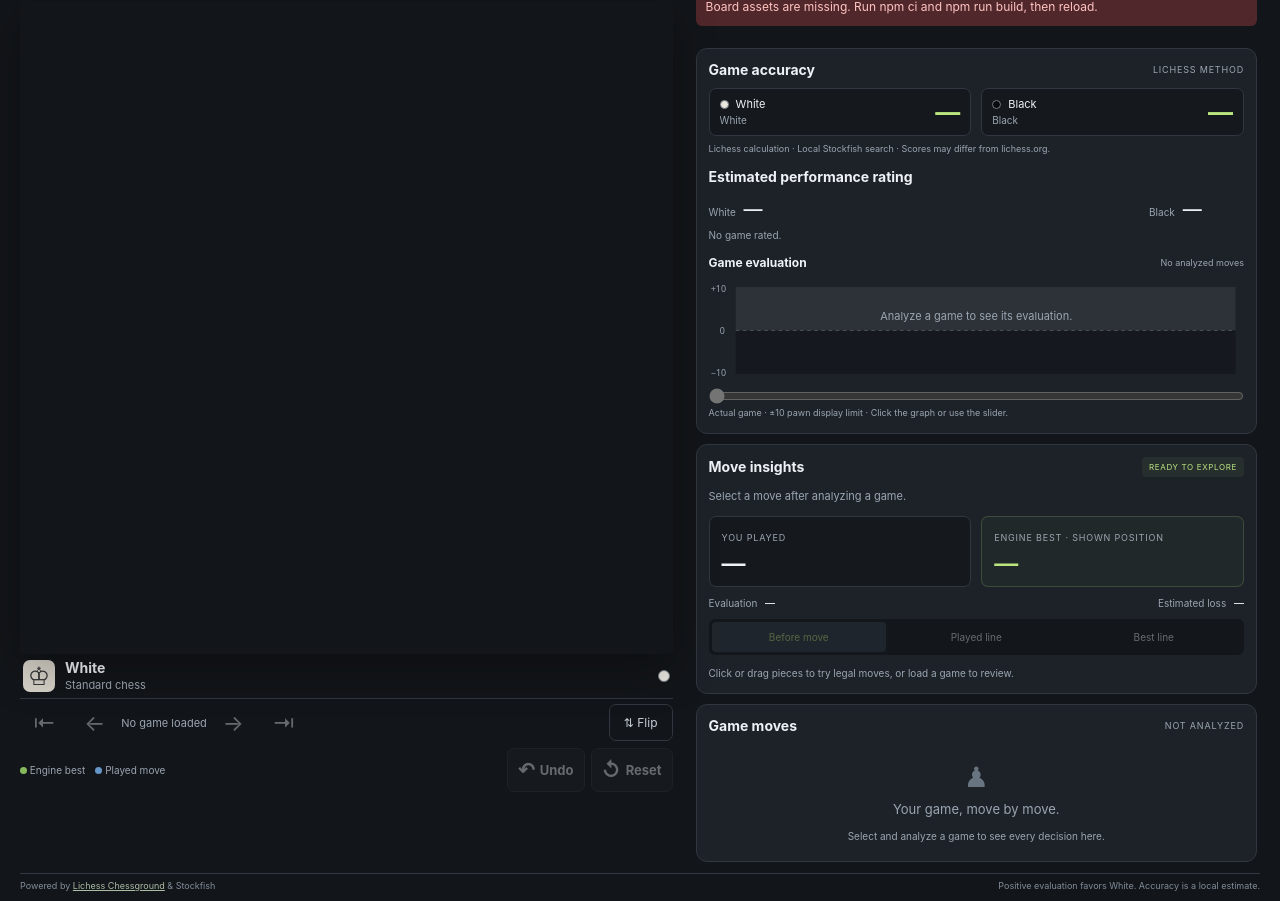
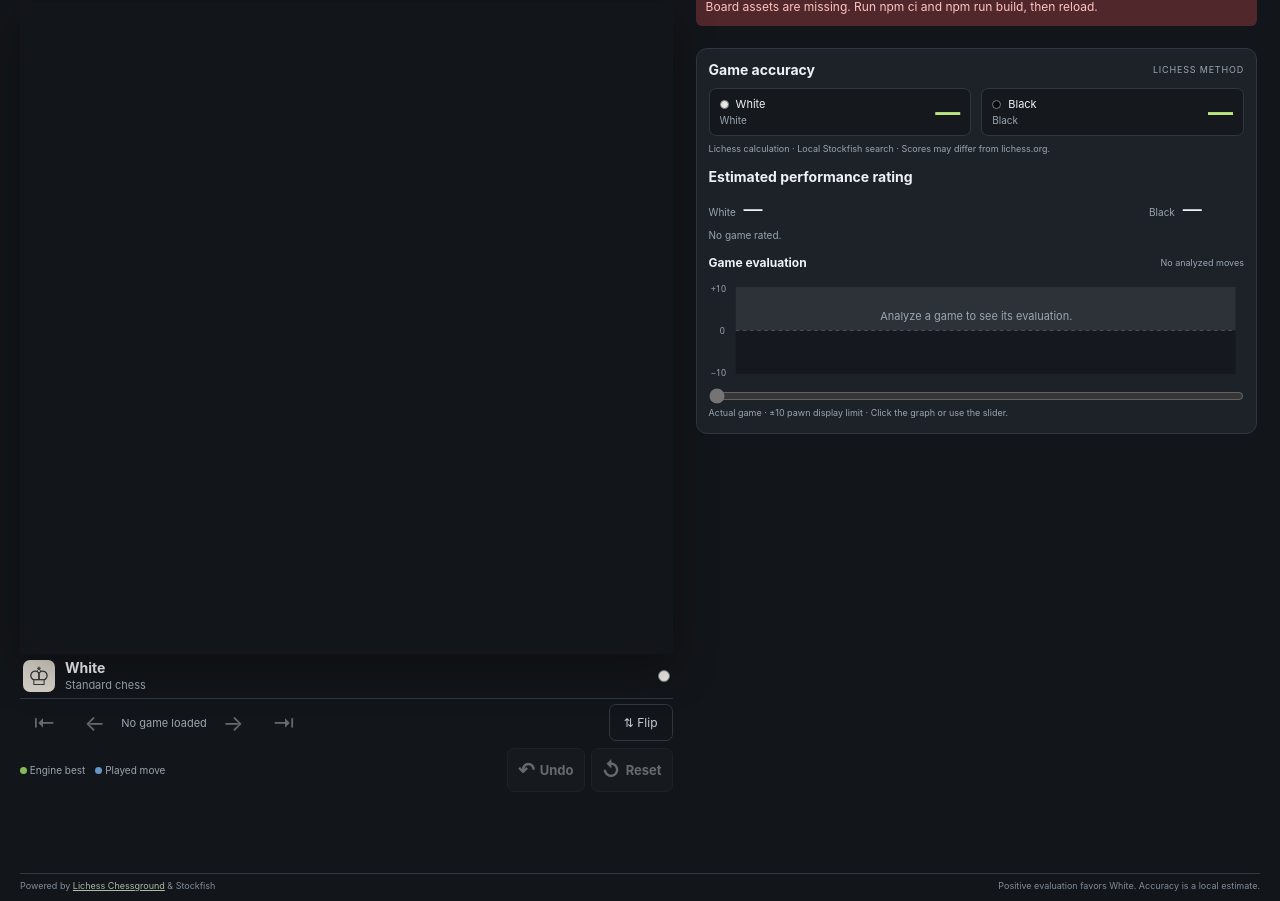
Before and after one commit to MCodrescu/ChessAnalyzer, a Django app: template src/chess_analyzer/web/templates/review/index.html in a window 1280 px wide. Shown: the part 109-1010 px from the top of the page. Run offline with Django 5.2, Linux system fonts and the light colour scheme; the template is opened without the code that fills it, so the values that code supplies are empty; some libraries are stand-ins or nearby versions.

Commit message:
remove redundant sections

```diff
--- a/src/chess_analyzer/web/static/review/review.css
+++ b/src/chess_analyzer/web/static/review/review.css
@@ -17,12 +17,14 @@ main { max-width: 1320px; width: 100%; margin: 0 auto; padding: 10px 20px; flex:
 .secondary { border-color: var(--border); color: #c3ccd5; font-size: 12px; }
 .workspace { display: grid; grid-template-columns: minmax(0, 1.15fr) minmax(340px, 1fr); gap: 20px; flex: 1; min-height: 0; }
 body.variation-mode::after { content: ''; position: fixed; inset: 0; background: #80808066; backdrop-filter: grayscale(1) brightness(.55); z-index: 5; pointer-events: none; }
-body.variation-mode .board-column, body.variation-mode .comparison-panel { position: relative; z-index: 6; }
-body.variation-mode .comparison-panel { border-color: var(--accent); }
+body.variation-mode .board-column { position: relative; z-index: 6; }
 #position-search-status:empty { display: none; }
 /* Size the square from both available width and height, leaving controls visible. */
 .board-column { min-width: 0; min-height: 0; container-type: size; display: flex; flex-direction: column; align-items: center; }
-.player-card, .board-shell, .board-toolbar, .board-caption { width: min(100%, max(0px, calc(100cqh - 188px))); flex-shrink: 0; }
+.player-card, .board-shell, .board-toolbar, .board-caption, .board-feedback { width: min(100%, max(0px, calc(100cqh - 220px))); flex-shrink: 0; }
+.board-feedback { height: 32px; display: flex; align-items: center; gap: 6px; overflow-y: auto; }
+.board-feedback #position-search-status { margin: 0; font-size: 10px; min-width: 0; }
+.board-feedback button { padding: 4px 6px; font-size: 10px; flex-shrink: 0; }
 .player-card { display: flex; gap: 10px; align-items: center; padding: 5px 3px; height: 44px; }
 .player-card > div { min-width: 0; }
 .avatar { display: grid; place-items: center; background: #292f36; width: 32px; height: 32px; flex-shrink: 0; border-radius: 7px; font-size: 25px; color: #a7b2bf; }
@@ -109,7 +111,7 @@ form > label { font-size: 11px; color: var(--muted); display: block; margin-bott
 #import-description { margin: 0 0 18px; }#import-status { margin-bottom: 0; }
 footer { display: flex; justify-content: space-between; gap: 8px; font-size: 9px; color: #818d9a; border-top: 1px solid var(--border); padding-top: 6px; flex-shrink: 0; flex-wrap: wrap; }footer a { color: #adbca4; }
 @media (min-width: 851px) {
-	.review-column { display: grid; grid-template-rows: auto auto auto minmax(70px, 1fr); }
+	.review-column { display: flex; }
 	.moves-panel { min-height: 0; display: flex; flex-direction: column; }
 	.moves-panel .panel-heading { flex-shrink: 0; }.move-list { min-height: 0; max-height: none; }
 }
@@ -121,15 +123,15 @@ footer { display: flex; justify-content: space-between; gap: 8px; font-size: 9px
 	.metrics { margin: 6px 0; }.preview-tabs button { padding: 6px 3px; }#preview-note { margin-top: 6px; font-size: 9px; }
 }
 @media (max-width: 850px) {
-	.workspace { grid-template-columns: minmax(0, 1fr); grid-template-rows: minmax(0, 1.2fr) minmax(0, 1fr); gap: 8px; }
+	.workspace { grid-template-columns: minmax(0, 1fr); grid-template-rows: minmax(0, 1.6fr) minmax(0, 1fr); gap: 8px; }
 	.site-header { padding: 5px 12px; gap: 8px; }.brand { font-size: 16px; }.brand > span:first-child { font-size: 25px; }
 	.header-actions .local-badge, .brand-tag { display: none; }.header-actions button { padding: 7px 9px; font-size: 10px; }
 	.header-actions .primary { min-width: 0; }#import-dialog { padding: 14px; }.accuracy-cards strong { font-size: 22px; }
 	main { padding: 6px 10px; gap: 4px; }
-	.player-card, .board-shell { width: min(100%, max(0px, calc(100cqh - 148px))); }
+	.player-card, .board-shell { width: min(100%, max(0px, calc(100cqh - 180px))); }
 	.player-card { height: 32px; padding: 2px; gap: 7px; }.avatar { width: 26px; height: 26px; font-size: 21px; }
 	.player-card strong { font-size: 12px; }.player-card div > span { font-size: 9px; }
-	.board-toolbar, .board-caption { width: 100%; max-width: 420px; }
+	.board-toolbar, .board-caption, .board-feedback { width: 100%; max-width: 420px; }
 	.board-toolbar { padding-top: 2px; }.navigation button { padding: 3px 10px; font-size: 20px; }
 	.board-toolbar > button { padding: 6px 10px; }.board-caption { font-size: 9px; margin-top: 3px; }
 	footer { font-size: 8px; padding-top: 4px; }footer > span:last-child { display: none; }
--- a/src/chess_analyzer/web/static/review/review.js
+++ b/src/chess_analyzer/web/static/review/review.js
@@ -1,4 +1,4 @@
-import { formatEvaluation, formatGameResult, moveSquares, positionFor } from './review-state.js';
+import { formatGameResult, moveSquares, positionFor } from './review-state.js';
 import { ReviewSummary } from './review-summary.js';
 import { RatingSummary } from './rating-summary.js';
 import { importDialog, setReviewStatus } from './import-dialog.js';
@@ -9,7 +9,6 @@ let ground;
 let analysis;
 let selected = 0;
 let preview = 'before';
-let moveButtons = [];
 let Chess;
 let legalDestinations;
 let boardPosition;
@@ -40,8 +39,6 @@ function searchPosition() {
   const version = positionSearchVersion;
   const fen = boardPosition.fen();
   const chess960 = boardPosition.chess960;
-  $('best-move').textContent = 'Searching…';
-  $('evaluation').textContent = 'Searching…';
   $('position-search-status').textContent = 'Stockfish is searching the shown position.';
   ground.setAutoShapes([]);
   // Serialize searches: abandoning a browser request does not stop its engine.
@@ -61,8 +58,6 @@ function searchPosition() {
         const data = await response.json();
         if (!response.ok) throw new Error(data.error || 'Position analysis failed. Please try again.');
         if (version !== positionSearchVersion) return;
-        $('best-move').textContent = data.best_move_san || 'Game over';
-        $('evaluation').textContent = formatEvaluation(data.evaluation);
         $('position-search-status').textContent = data.evaluation.terminal_result
           ? `Game over: ${formatGameResult(data.evaluation.terminal_result)}.`
           : 'Local Stockfish suggestion for the shown position. Game scores are unchanged.';
@@ -75,7 +70,6 @@ function searchPosition() {
         }
       } catch (error) {
         if (version !== positionSearchVersion) return;
-        $('best-move').textContent = $('evaluation').textContent = 'Unavailable';
         $('position-search-status').textContent = error.message || 'Unable to reach the analysis server.';
         $('retry-position').hidden = false;
       }
@@ -123,7 +117,7 @@ function renderBoardPosition(lastMove, shapes = ground.state.drawable.autoShapes
   // Expose the actual full position, rather than Chessground's placement-only FEN.
   $('board').dataset.fen = boardPosition.fen();
   const exploring = boardPosition.history().length > 0;
-  const variationMode = exploring || Boolean(analysis && preview === 'best');
+  const variationMode = exploring;
   document.body.classList.toggle('variation-mode', variationMode);
   $('undo-variation').disabled = !exploring;
   $('reset-variation').disabled = !variationMode;
@@ -145,14 +139,7 @@ function renderVariation(lastMove) {
   const state = boardPosition.isCheckmate() ? `${color} is checkmated.`
     : boardPosition.isStalemate() ? 'Stalemate.'
       : `${color} to move${boardPosition.isCheck() ? ' · Check' : ''}.`;
-  const line = boardPosition.history().join(' ');
   $('board').setAttribute('aria-label', `Interactive chessboard, ${state}`);
-  $('quality').textContent = 'EXPLORING';
-  $('position-label').textContent = `Your variation: ${line}`;
-  $('cp-loss').textContent = '—';
-  $('played-move').textContent = '—';
-  for (const button of document.querySelectorAll('[data-preview]')) button.setAttribute('aria-pressed', 'false');
-  $('preview-note').textContent = `${state} Click or drag pieces to continue your variation. Undo or Reset to return. Original game scores and graph are unchanged.`;
   searchPosition();
 }
 
@@ -174,14 +161,10 @@ function playBoardMove(from, to, promotion) {
 }
 
 function resetVariation() {
-  if (analysis) selectMove(selected, preview === 'best' ? 'before' : preview);
+  if (analysis) selectMove(selected, preview);
   else {
     loadBoardPosition(new Chess().fen());
     $('board').setAttribute('aria-label', 'Interactive chessboard, starting position');
-    $('quality').textContent = 'READY TO EXPLORE';
-    $('position-label').textContent = 'Select a move after analyzing a game.';
-    for (const id of ['played-move', 'best-move', 'evaluation', 'cp-loss']) $(id).textContent = '—';
-    $('preview-note').textContent = 'Click or drag pieces to try legal moves, or load a game to review.';
   }
 }
 
@@ -208,37 +191,12 @@ function cancelPromotion() {
 $('cancel-promotion').addEventListener('click', cancelPromotion);
 $('promotion-dialog').addEventListener('cancel', cancelPromotion);
 
-function renderMoveList() {
-  const list = $('move-list');
-  list.replaceChildren();
-  moveButtons = [];
-  for (const [index, move] of analysis.moves.entries()) {
-    const button = document.createElement('button');
-    button.className = `move-button${move.is_best_move ? ' engine-match' : ''}`;
-    const prefix = `${move.fullmove_number}${move.player === 'white' ? '.' : '…'}`;
-    button.textContent = `${prefix} ${move.played_move_san}`;
-    button.setAttribute('aria-label', `${prefix} ${move.played_move_san}, ${move.player}`);
-    button.addEventListener('click', () => selectMove(index));
-    moveButtons.push(button);
-    list.append(button);
-  }
-  if (!analysis.moves.length) {
-    const empty = document.createElement('p');
-    empty.className = 'muted';
-    empty.textContent = 'This game has no moves. Showing its starting position.';
-    list.append(empty);
-  }
-}
-
 function currentGamePosition() {
   return selected + (preview === 'played' ? 1 : 0);
 }
 
 function showRecordedPosition(evaluation) {
   const uci = evaluation.best_move_uci;
-  const best = uci ? boardPosition.moves({ verbose: true }).find((move) =>
-    `${move.from}${move.to}${move.promotion || ''}` === uci) : null;
-  $('best-move').textContent = best?.san || (evaluation.terminal_result ? 'Game over' : 'No recorded suggestion');
   $('position-search-status').textContent = evaluation.terminal_result
     ? `Game over: ${formatGameResult(evaluation.terminal_result)}.`
     : 'Recorded Stockfish analysis for this game position.';
@@ -258,23 +216,12 @@ function selectMove(index, nextPreview = 'before') {
   selected = Math.max(0, Math.min(index, analysis.moves.length - 1));
   const move = analysis.moves[selected];
   summary.select(selected, preview);
-  for (const [i, button] of moveButtons.entries()) {
-    button.setAttribute('aria-current', String(i === selected));
-  }
-  for (const button of document.querySelectorAll('[data-preview]')) {
-    button.disabled = !move;
-    button.setAttribute('aria-pressed', String(button.dataset.preview === preview));
-  }
   $('first').disabled = $('previous').disabled = !move || currentGamePosition() === 0;
   $('last').disabled = $('next').disabled = !move || currentGamePosition() === analysis.moves.length;
   if (!move) {
     loadBoardPosition(analysis.initial_fen);
     $('board').setAttribute('aria-label', 'Chessboard, game starting position');
     $('move-counter').textContent = 'No moves';
-    $('position-label').textContent = 'Game starting position';
-    $('quality').textContent = 'NO MOVES';
-    for (const id of ['played-move', 'best-move', 'evaluation', 'cp-loss']) $(id).textContent = '—';
-    $('preview-note').textContent = 'This game has no moves to compare.';
     if (formatGameResult(analysis.headers.Result)) showGameOver(analysis.headers.Result);
     return;
   }
@@ -283,35 +230,13 @@ function selectMove(index, nextPreview = 'before') {
   loadBoardPosition(position.fen, position.lastMove, position.shapes);
   $('board').setAttribute('aria-label', `Chessboard, ${finalPosition ? 'final position after' : `${preview} position for`} ${move.fullmove_number}${move.player === 'white' ? '.' : '…'} ${move.played_move_san}`);
   $('move-counter').textContent = `${selected + 1} / ${analysis.moves.length}`;
-  const shownPlayer = boardPosition.turn() === 'w' ? 'white' : 'black';
-  $('position-label').textContent = `${move.fullmove_number}${move.player === 'white' ? '.' : '…'} ${move.played_move_san} · ${shownPlayer} to play ${preview === 'before' ? 'before this move' : 'in the shown position'}`;
-  if (finalPosition) $('position-label').textContent = `Final position after ${move.fullmove_number}${move.player === 'white' ? '.' : '…'} ${move.played_move_san}`;
-  $('played-move').textContent = move.played_move_san;
-  $('best-move').textContent = move.best_move_san;
-  $('quality').textContent = preview === 'best' ? 'VARIATION' : move.is_best_move ? 'ENGINE MATCH' : 'COMPARE MOVES';
   if (finalPosition) {
     const result = move.evaluation_after?.terminal_result || analysis.headers.Result;
     showGameOver(result);
-    $('quality').textContent = formatGameResult(result) ? 'GAME OVER' : 'END OF LINE';
   }
-  $('cp-loss').textContent = move.estimated_cp_loss === null ? 'Mate transition' : `${move.estimated_cp_loss} cp`;
-  $('evaluation').textContent = formatEvaluation(preview === 'played' ? move.evaluation_after : move.evaluation_before);
-  $('preview-note').textContent = preview === 'before'
-    ? 'Before the move: green = engine best, blue = played. One arrow if they match.'
-    : preview === 'played' ? (finalPosition ? 'Final position after the last game move.' : 'Position after the actual game move.') : 'Variation after the engine’s suggested move. Click or drag pieces to continue; Reset returns to the game.';
   if (preview === 'played' && move.evaluation_after && 'best_move_uci' in move.evaluation_after) {
     showRecordedPosition(move.evaluation_after);
   } else if (preview !== 'before') searchPosition();
-  // Reveal the selection inside the move list without scrolling the page/board.
-  const list = $('move-list');
-  const buttonBounds = moveButtons[selected].getBoundingClientRect();
-  const listTop = list.getBoundingClientRect().top + list.clientTop;
-  const listBottom = listTop + list.clientHeight;
-  if (buttonBounds.top < listTop) {
-    list.scrollTop += buttonBounds.top - listTop;
-  } else if (buttonBounds.bottom > listBottom) {
-    list.scrollTop += buttonBounds.bottom - listBottom;
-  }
 }
 
 $('analysis-form').addEventListener('submit', async (event) => {
@@ -337,16 +262,11 @@ $('analysis-form').addEventListener('submit', async (event) => {
     }
     $('game-event').textContent = data.headers.Event || 'Imported game';
     $('game-result').textContent = `Result: ${data.headers.Result || '*'} · ${data.moves.length} half-moves`;
-    $('analysis-settings').textContent = [
-      data.analysis_depth === null ? null : `DEPTH ≤ ${data.analysis_depth}`,
-      data.analysis_time_seconds === null ? 'DEPTH ONLY' : `${data.analysis_time_seconds}s/POS`,
-    ].filter(Boolean).join(' · ');
-    renderMoveList();
     summary.render(data);
     ratings.render(data);
     setOrientation(orientation);
     selectMove(0);
-    setReviewStatus('Analysis complete. Click any move to compare the choices.');
+    setReviewStatus('Analysis complete.');
     importDialog.close();
   } catch (error) {
     showError(error.message || 'Unable to reach the analysis server.');
@@ -377,9 +297,6 @@ $('first').addEventListener('click', () => navigateGamePosition(0));
 $('previous').addEventListener('click', () => navigateGamePosition(currentGamePosition() - 1));
 $('next').addEventListener('click', () => navigateGamePosition(currentGamePosition() + 1));
 $('last').addEventListener('click', () => navigateGamePosition(analysis.moves.length));
-for (const button of document.querySelectorAll('[data-preview]')) {
-  button.addEventListener('click', () => selectMove(selected, button.dataset.preview));
-}
 document.addEventListener('keydown', (event) => {
   if (importDialog.open || $('promotion-dialog').open) return;
   if (!analysis?.moves.length || event.altKey || event.ctrlKey || event.metaKey || event.shiftKey) return;
--- a/src/chess_analyzer/web/templates/review/index.html
+++ b/src/chess_analyzer/web/templates/review/index.html
@@ -42,6 +42,10 @@
             <button id="reset-variation" type="button" title="Return to the reviewed position" disabled><span aria-hidden="true">↺</span> Reset</button>
           </div>
         </div>
+        <div class="board-feedback">
+          <p id="position-search-status" class="muted" role="status" aria-live="polite"></p>
+          <button id="retry-position" type="button" class="secondary" hidden>Retry engine search</button>
+        </div>
       </div>
       <aside class="review-column">
         <div class="review-status">
@@ -77,27 +81,6 @@
           </div>
           <input id="graph-position" type="range" min="0" max="0" value="0" step="1" aria-label="Game graph position" aria-valuetext="No analyzed moves" disabled>
           <p id="graph-note" class="muted">Actual game · ±10 pawn display limit · Click the graph or use the slider.</p>
-        </section>
-        <section class="panel comparison-panel" aria-labelledby="position-heading">
-          <div class="panel-heading"><h2 id="position-heading">Move insights</h2><span id="quality" class="quality">READY TO EXPLORE</span></div>
-          <p id="position-label" class="muted">Select a move after analyzing a game.</p>
-          <div class="comparison-cards">
-            <div><span class="small-label">YOU PLAYED</span><strong id="played-move">—</strong></div>
-            <div class="best-card"><span class="small-label">ENGINE BEST · SHOWN POSITION</span><strong id="best-move" aria-live="polite">—</strong></div>
-          </div>
-          <div class="metrics"><span>Evaluation <strong id="evaluation">—</strong></span><span>Estimated loss <strong id="cp-loss">—</strong></span></div>
-          <div class="preview-tabs" role="group" aria-label="Board position preview">
-            <button data-preview="before" aria-pressed="true" disabled>Before move</button>
-            <button data-preview="played" aria-pressed="false" disabled>Played line</button>
-            <button data-preview="best" aria-pressed="false" disabled>Best line</button>
-          </div>
-          <p id="preview-note" class="muted">Click or drag pieces to try legal moves, or load a game to review.</p>
-          <p id="position-search-status" class="muted" role="status" aria-live="polite"></p>
-          <button id="retry-position" type="button" class="secondary" hidden>Retry engine search</button>
-        </section>
-        <section class="panel moves-panel">
-          <div class="panel-heading"><h2>Game moves</h2><span id="analysis-settings" class="small-label">NOT ANALYZED</span></div>
-          <div id="move-list" class="move-list" aria-label="Click a move to review"><div class="empty-state"><span aria-hidden="true">♟</span><p>Your game, move by move.</p><small>Select and analyze a game to see every decision here.</small></div></div>
         </section>
       </aside>
     </section>
```
Also changed, not shown: tests/browser/chesscom-import.spec.js (+1 -1 lines), tests/browser/review.spec.js (+66 -87 lines), README.md.
